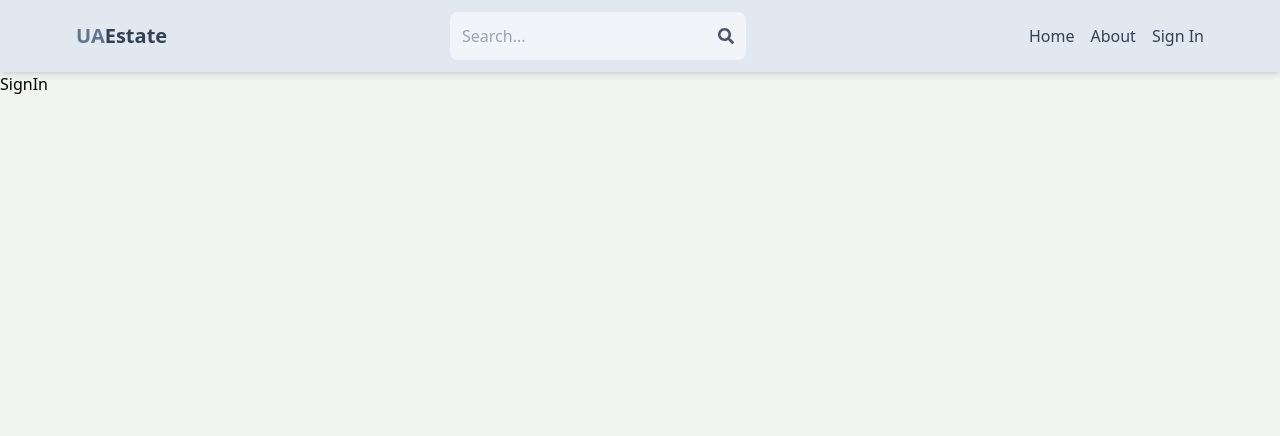
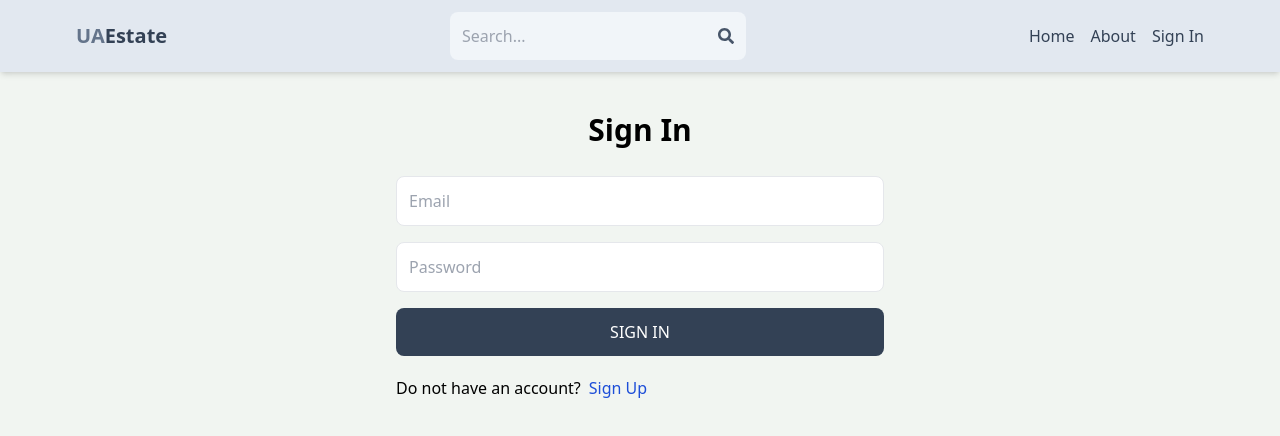
Before and after one commit to umairahmed88/mern-estate-1, a React (Vite) app in the folder client/: page /sign-in in a window 1280 px wide. Shown: the top 436 px of the page. Built offline with nearby package versions, Linux system fonts and the light colour scheme.

Commit message:
completed sign in page functionality

```diff
--- a/client/src/pages/SignIn.jsx
+++ b/client/src/pages/SignIn.jsx
@@ -1,3 +1,77 @@
+import { useState } from "react";
+import { Link, useNavigate } from "react-router-dom";
+
 export default function SignIn() {
-	return <div>SignIn</div>;
+	const [formData, setFormData] = useState({});
+	const [error, setError] = useState(null);
+	const [loading, setLoading] = useState(false);
+	const navigate = useNavigate();
+
+	const handleChange = async (e) => {
+		setFormData({ ...formData, [e.target.id]: e.target.value });
+	};
+
+	const handleSubmit = async (e) => {
+		try {
+			e.preventDefault();
+			const res = await fetch("/api/auth/signin", {
+				method: "POST",
+				headers: {
+					"Content-Type": "application/json",
+				},
+				body: JSON.stringify(formData),
+			});
+			const data = await res.json();
+			console.log(data);
+
+			if (data.success === false) {
+				setLoading(false);
+				setError(data.message);
+				return;
+			}
+			setLoading(false);
+			setError(null);
+			navigate("/");
+		} catch (error) {
+			setLoading(false);
+			setLoading(false);
+		}
+	};
+
+	console.log(formData);
+
+	return (
+		<div className=' p-3 max-w-lg mx-auto'>
+			<h1 className=' text-3xl text-center font-semibold my-7'>Sign In</h1>
+			<form onSubmit={handleSubmit} className=' flex flex-col gap-4'>
+				<input
+					type='email'
+					placeholder='Email'
+					className=' border p-3 rounded-lg'
+					id='email'
+					onChange={handleChange}
+				/>
+				<input
+					type='password'
+					placeholder='Password'
+					className=' border p-3 rounded-lg'
+					id='password'
+					onChange={handleChange}
+				/>
+				<button
+					disabled={loading}
+					className=' bg-slate-700 text-white p-3 rounded-lg uppercase hover:opacity-95 disabled:opacity-80'
+				>
+					{loading ? "Loading..." : "Sign In"}
+				</button>
+			</form>
+			<div className='flex gap-2 mt-5'>
+				<p>Do not have an account?</p>
+				<Link to='/sign-up'>
+					<span className=' text-blue-700'>Sign Up</span>
+				</Link>
+			</div>
+			{error && <p className=' text-red-700'>{error}</p>}
+		</div>
+	);
 }
--- a/client/src/pages/SignUp.jsx
+++ b/client/src/pages/SignUp.jsx
@@ -74,7 +74,7 @@
 			</form>
 			<div className='flex gap-2 mt-5'>
 				<p>Already have an account?</p>
-				<Link to='/sing-in'>
+				<Link to='/sign-in'>
 					<span className=' text-blue-700'>Sign In</span>
 				</Link>
 			</div>
```
